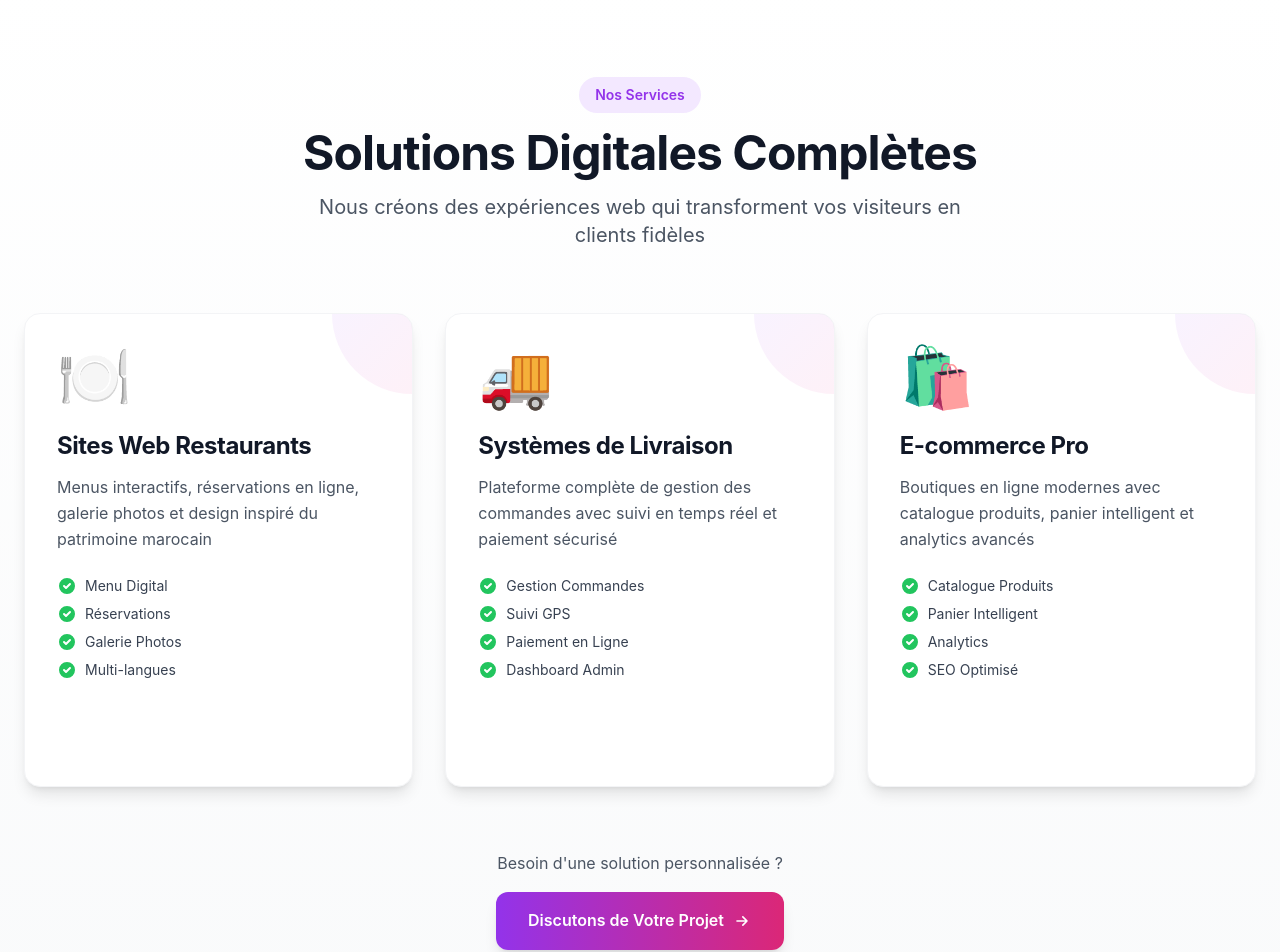
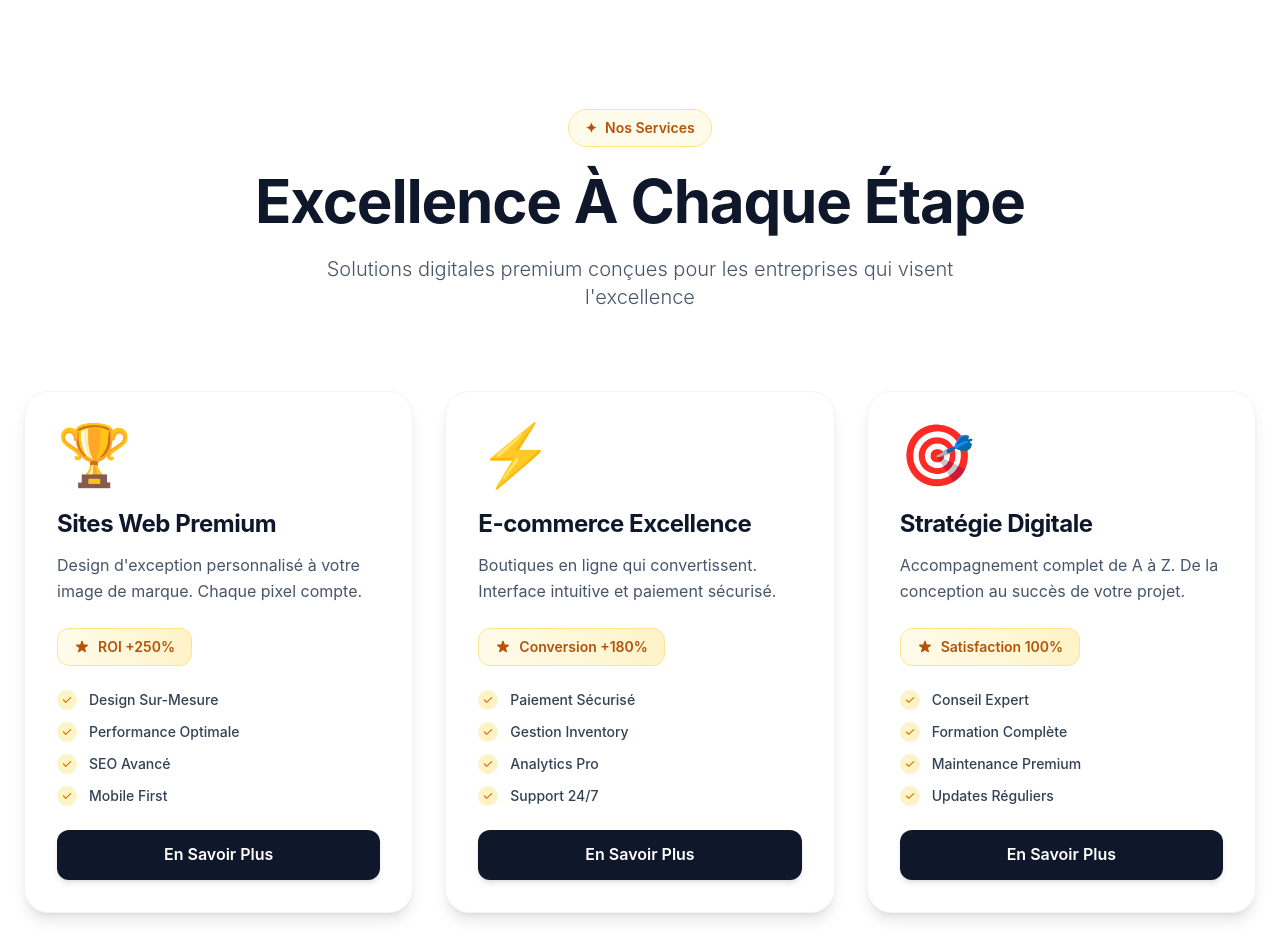
Before and after one commit to jacksparow-222/dd, a Next.js app: page / in a window 1280 px wide. Shown: the part 1260-2212 px from the top of the page. Built offline with nearby package versions, Linux system fonts and the light colour scheme.

Commit message:
Update Services.jsx

```diff
--- a/components/Services.jsx
+++ b/components/Services.jsx
@@ -1,103 +1,120 @@
 export default function Services(){
   const services=[
     {
-      icon: '🍽️',
-      title:'Sites Web Restaurants',
-      desc:'Menus interactifs, réservations en ligne, galerie photos et design inspiré du patrimoine marocain',
-      features: ['Menu Digital', 'Réservations', 'Galerie Photos', 'Multi-langues']
+      icon: '🏆',
+      title: 'Sites Web Premium',
+      desc: 'Design d\'exception personnalisé à votre image de marque. Chaque pixel compte.',
+      features: ['Design Sur-Mesure', 'Performance Optimale', 'SEO Avancé', 'Mobile First'],
+      value: 'ROI +250%'
     },
     {
-      icon: '🚚',
-      title:'Systèmes de Livraison',
-      desc:'Plateforme complète de gestion des commandes avec suivi en temps réel et paiement sécurisé',
-      features: ['Gestion Commandes', 'Suivi GPS', 'Paiement en Ligne', 'Dashboard Admin']
+      icon: '⚡',
+      title: 'E-commerce Excellence',
+      desc: 'Boutiques en ligne qui convertissent. Interface intuitive et paiement sécurisé.',
+      features: ['Paiement Sécurisé', 'Gestion Inventory', 'Analytics Pro', 'Support 24/7'],
+      value: 'Conversion +180%'
     },
     {
-      icon: '🛍️',
-      title:'E-commerce Pro',
-      desc:'Boutiques en ligne modernes avec catalogue produits, panier intelligent et analytics avancés',
-      features: ['Catalogue Produits', 'Panier Intelligent', 'Analytics', 'SEO Optimisé']
+      icon: '🎯',
+      title: 'Stratégie Digitale',
+      desc: 'Accompagnement complet de A à Z. De la conception au succès de votre projet.',
+      features: ['Conseil Expert', 'Formation Complète', 'Maintenance Premium', 'Updates Réguliers'],
+      value: 'Satisfaction 100%'
     }
   ];
 
   return (
-    <section className="py-24 bg-gradient-to-b from-white to-gray-50">
-      <div className="max-w-7xl mx-auto px-6">
+    <section id="services" className="section-padding bg-white">
+      <div className="container-premium">
         {/* Section header */}
-        <div className="text-center mb-16">
-          <span className="inline-block px-4 py-2 bg-purple-100 text-purple-600 rounded-full text-sm font-semibold mb-4">
-            Nos Services
-          </span>
-          <h2 className="text-4xl md:text-5xl font-bold text-gray-900 mb-4">
-            Solutions Digitales Complètes
+        <div className="text-center mb-20">
+          <div className="inline-flex items-center gap-2 px-4 py-2 bg-amber-50 border border-amber-200 rounded-full text-amber-700 text-sm font-semibold mb-6">
+            <span>✦</span> Nos Services
+          </div>
+          <h2 className="text-4xl md:text-6xl font-bold text-slate-900 mb-6">
+            Excellence À Chaque Étape
           </h2>
-          <p className="text-xl text-gray-600 max-w-2xl mx-auto">
-            Nous créons des expériences web qui transforment vos visiteurs en clients fidèles
+          <p className="text-xl text-slate-600 max-w-2xl mx-auto font-light">
+            Solutions digitales premium conçues pour les entreprises qui visent l'excellence
           </p>
         </div>
 
         {/* Services grid */}
-        <div className="grid md:grid-cols-3 gap-8">
+        <div className="grid md:grid-cols-3 gap-8 mb-16">
           {services.map((s,i)=>(
             <div
               key={i}
-              className="group relative bg-white rounded-2xl shadow-lg hover:shadow-2xl transition-all duration-500 overflow-hidden border border-gray-100 hover:border-purple-200"
+              className="group relative bg-white rounded-3xl p-8 shadow-lg border border-slate-100 hover:shadow-2xl hover:border-amber-200 transition-all duration-500 hover:-translate-y-2"
             >
-              {/* Gradient overlay on hover */}
-              <div className="absolute inset-0 bg-gradient-to-br from-purple-50 to-pink-50 opacity-0 group-hover:opacity-100 transition-opacity duration-500"></div>
-
-              <div className="relative p-8">
               {/* Icon */}
-                <div className="text-6xl mb-6 transform group-hover:scale-110 group-hover:rotate-6 transition-transform duration-500">
+              <div className="text-6xl mb-6 transform group-hover:scale-110 transition-transform duration-500">
                 {s.icon}
               </div>
 
               {/* Title */}
-                <h3 className="text-2xl font-bold text-gray-900 mb-3 group-hover:text-purple-600 transition-colors">
+              <h3 className="text-2xl font-bold text-slate-900 mb-3">
                 {s.title}
               </h3>
 
               {/* Description */}
-                <p className="text-gray-600 mb-6 leading-relaxed">
+              <p className="text-slate-600 mb-6 leading-relaxed">
                 {s.desc}
               </p>
 
-                {/* Features list */}
-                <ul className="space-y-2">
-                  {s.features.map((f,idx)=>(
-                    <li key={idx} className="flex items-center text-sm text-gray-700">
-                      <svg className="w-5 h-5 text-green-500 mr-2 flex-shrink-0" fill="currentColor" viewBox="0 0 20 20">
-                        <path fillRule="evenodd" d="M10 18a8 8 0 100-16 8 8 0 000 16zm3.707-9.293a1 1 0 00-1.414-1.414L9 10.586 7.707 9.293a1 1 0 00-1.414 1.414l2 2a1 1 0 001.414 0l4-4z" clipRule="evenodd" />
+              {/* Value Badge */}
+              <div className="inline-flex items-center gap-2 px-4 py-2 bg-gradient-to-r from-amber-50 to-amber-100 border border-amber-200 rounded-xl text-amber-700 text-sm font-semibold mb-6">
+                <svg className="w-4 h-4" fill="currentColor" viewBox="0 0 20 20">
+                  <path d="M9.049 2.927c.3-.921 1.603-.921 1.902 0l1.07 3.292a1 1 0 00.95.69h3.462c.969 0 1.371 1.24.588 1.81l-2.8 2.034a1 1 0 00-.364 1.118l1.07 3.292c.3.921-.755 1.688-1.54 1.118l-2.8-2.034a1 1 0 00-1.175 0l-2.8 2.034c-.784.57-1.838-.197-1.539-1.118l1.07-3.292a1 1 0 00-.364-1.118L2.98 8.72c-.783-.57-.38-1.81.588-1.81h3.461a1 1 0 00.951-.69l1.07-3.292z" />
                 </svg>
-                      {f}
-                    </li>
-                  ))}
-                </ul>
-
-                {/* CTA button */}
-                <button className="mt-6 w-full py-3 bg-gray-900 text-white rounded-xl font-semibold opacity-0 group-hover:opacity-100 transform translate-y-2 group-hover:translate-y-0 transition-all duration-500 hover:bg-purple-600">
-                  En Savoir Plus
-                </button>
+                {s.value}
               </div>
 
-              {/* Decorative corner */}
-              <div className="absolute top-0 right-0 w-20 h-20 bg-gradient-to-br from-purple-400 to-pink-400 opacity-10 rounded-bl-full"></div>
+              {/* Features list */}
+              <div className="space-y-3 mb-6">
+                {s.features.map((f,idx)=>(
+                  <div key={idx} className="flex items-center gap-3 text-sm text-slate-700">
+                    <div className="w-5 h-5 rounded-full bg-amber-100 flex items-center justify-center flex-shrink-0">
+                      <svg className="w-3 h-3 text-amber-600" fill="currentColor" viewBox="0 0 20 20">
+                        <path fillRule="evenodd" d="M16.707 5.293a1 1 0 010 1.414l-8 8a1 1 0 01-1.414 0l-4-4a1 1 0 011.414-1.414L8 12.586l7.293-7.293a1 1 0 011.414 0z" clipRule="evenodd" />
+                      </svg>
+                    </div>
+                    <span className="font-medium">{f}</span>
                   </div>
                 ))}
               </div>
 
-        {/* Bottom CTA */}
-        <div className="mt-16 text-center">
-          <p className="text-gray-600 mb-4">Besoin d'une solution personnalisée ?</p>
+              {/* CTA */}
               <a
-            href={`https://wa.me/${(process.env.NEXT_PUBLIC_WHATSAPP||'+212600000000').replace(/\D/g,'')}`}
-            className="inline-flex items-center gap-2 px-8 py-4 bg-gradient-to-r from-purple-600 to-pink-600 text-white font-semibold rounded-xl shadow-lg hover:shadow-xl transform hover:scale-105 transition-all duration-300"
+                href={`https://wa.me/${(process.env.NEXT_PUBLIC_WHATSAPP||'+212710925748').replace(/\D/g,'')}`}
+                className="block w-full py-3 text-center bg-slate-900 text-white rounded-xl font-semibold hover:bg-amber-600 transition-all duration-300 shadow-md hover:shadow-xl"
               >
-            Discutons de Votre Projet
-            <svg className="w-5 h-5" fill="none" stroke="currentColor" viewBox="0 0 24 24">
-              <path strokeLinecap="round" strokeLinejoin="round" strokeWidth={2} d="M13 7l5 5m0 0l-5 5m5-5H6" />
+                En Savoir Plus
+              </a>
+
+              {/* Decorative corner */}
+              <div className="absolute top-0 right-0 w-20 h-20 bg-gradient-to-bl from-amber-50 to-transparent rounded-tr-3xl opacity-0 group-hover:opacity-100 transition-opacity"></div>
+            </div>
+          ))}
+        </div>
+
+        {/* Bottom Value Prop */}
+        <div className="text-center bg-gradient-to-r from-slate-50 to-amber-50 rounded-3xl p-12 border border-slate-100">
+          <h3 className="text-3xl font-bold text-slate-900 mb-4">
+            Pourquoi Choisir L'Excellence ?
+          </h3>
+          <p className="text-lg text-slate-600 max-w-3xl mx-auto mb-8">
+            Investir dans un site premium, c'est investir dans votre réussite. Chaque projet est traité avec le même niveau d'exigence et de professionnalisme.
+          </p>
+          <div className="flex flex-wrap justify-center gap-6">
+            {['Qualité Garantie', 'Livraison Rapide', 'Support Illimité', 'Prix Transparent'].map((benefit, i) => (
+              <div key={i} className="flex items-center gap-2 text-slate-700 font-medium">
+                <svg className="w-5 h-5 text-amber-500" fill="currentColor" viewBox="0 0 20 20">
+                  <path fillRule="evenodd" d="M10 18a8 8 0 100-16 8 8 0 000 16zm3.707-9.293a1 1 0 00-1.414-1.414L9 10.586 7.707 9.293a1 1 0 00-1.414 1.414l2 2a1 1 0 001.414 0l4-4z" clipRule="evenodd" />
                 </svg>
-          </a>
+                {benefit}
+              </div>
+            ))}
+          </div>
         </div>
       </div>
     </section>
```
Lines whose indentation alone changed are shown as unchanged.
